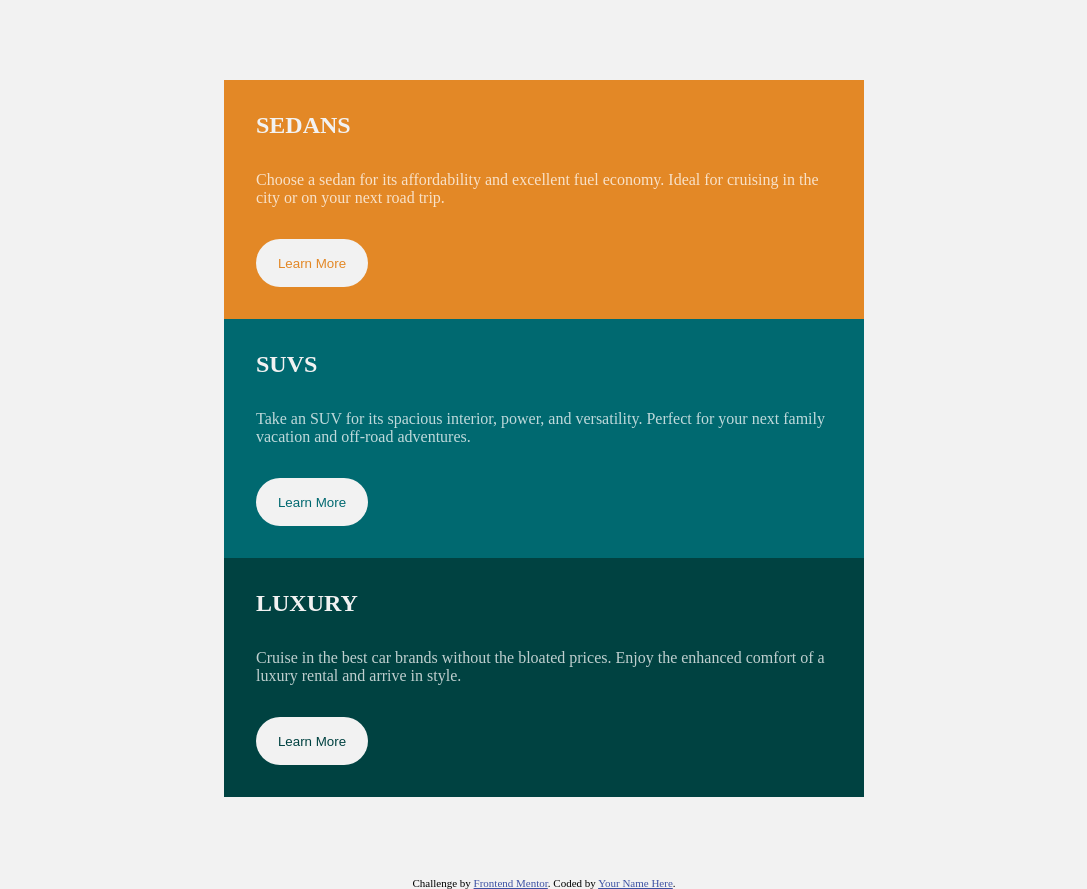
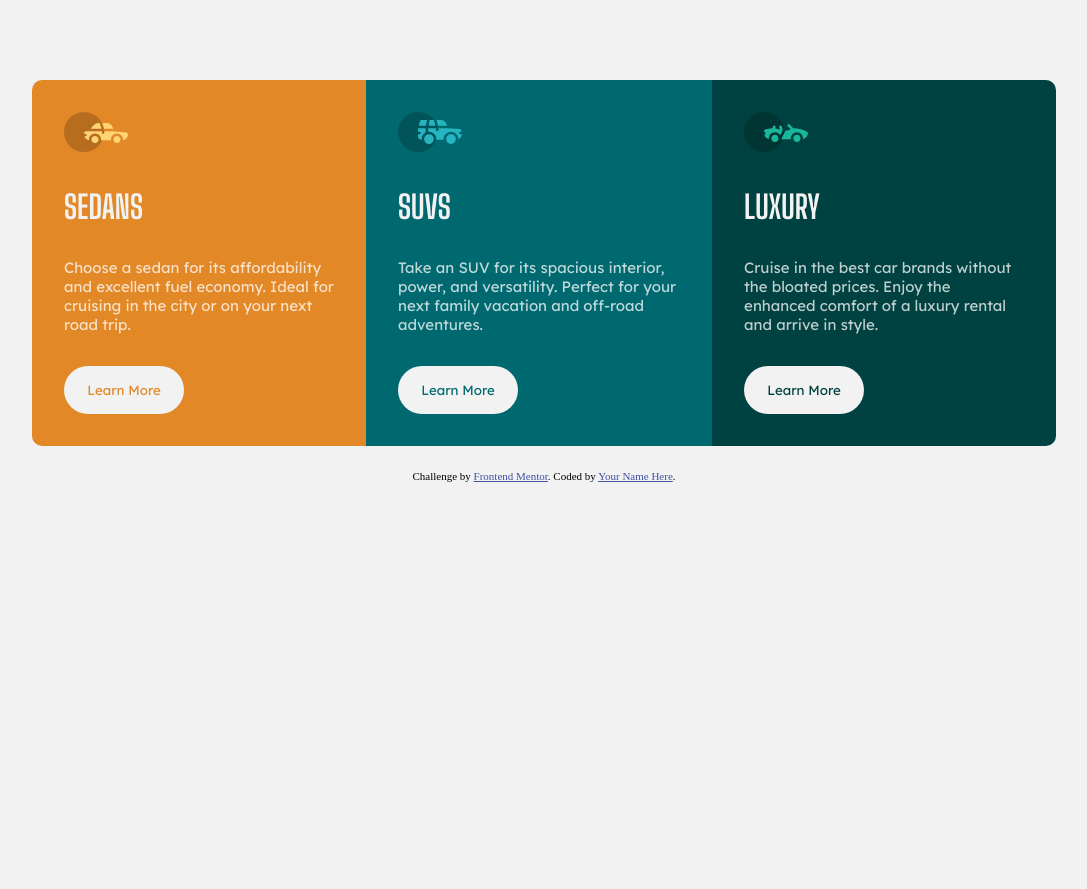
Before and after one commit to kufeziwe-muiambo/Preview-card, a plain HTML site: page index.html in a window 1280 px wide. Shown: the whole page, without its empty margins (96-1183 px from the left). After the commit the page ends 800 px from the top, so only its background shows below. Drawn offline with Linux system fonts and the light colour scheme.

Commit message:
media query

```diff
--- a/index.html
+++ b/index.html
@@ -12,6 +12,20 @@
       href="./images/favicon-32x32.png"
     />
 
+    <link rel="preconnect" href="https://fonts.googleapis.com" />
+    <link rel="preconnect" href="https://fonts.gstatic.com" crossorigin />
+    <link
+      href="https://fonts.googleapis.com/css2?family=Lexend+Deca:wght@100..900&display=swap"
+      rel="stylesheet"
+    />
+
+    <link rel="preconnect" href="https://fonts.googleapis.com" />
+    <link rel="preconnect" href="https://fonts.gstatic.com" crossorigin />
+    <link
+      href="https://fonts.googleapis.com/css2?family=Big+Shoulders+Display:wght@100..900&family=Lexend+Deca:wght@100..900&display=swap"
+      rel="stylesheet"
+    />
+
     <title>Frontend Mentor | 3-column preview card component</title>
     <link rel="stylesheet" href="style.css" />
   </head>
@@ -19,6 +33,7 @@
     <main>
       <div class="container">
         <div class="items item1">
+          <img src="images/icon-sedans.svg" alt="Sedans" />
           <h2>Sedans</h2>
           <p>
             Choose a sedan for its affordability and excellent fuel economy.
@@ -28,6 +43,7 @@
         </div>
 
         <div class="items item2">
+          <img src="images/icon-suvs.svg" alt="SUVs" />
           <h2>SUVs</h2>
           <p>
             Take an SUV for its spacious interior, power, and versatility.
@@ -37,6 +53,7 @@
         </div>
 
         <div class="items item3">
+          <img src="images/icon-luxury.svg" alt="luxury" />
           <h2>Luxury</h2>
           <p>
             Cruise in the best car brands without the bloated prices. Enjoy the
--- a/style.css
+++ b/style.css
@@ -6,11 +6,13 @@
 
 body {
   background: hsl(0, 0%, 95%);
+  font-size: 15px;
 }
 
 .container {
   width: 50%;
-  margin: 5rem auto;
+  min-width: 300px;
+  margin: 5rem auto 1.5rem;
   display: flex;
   flex-direction: column;
   gap: 0;
@@ -19,16 +21,22 @@ body {
 p {
   color: hsla(0, 0%, 100%, 0.75);
   margin: 0 2rem 2rem;
+  font-family: "Lexend Deca", sans-serif;
+  font-weight: 400;
 }
 
 h2 {
   color: hsl(0, 0%, 95%);
   margin: 2rem;
   text-transform: uppercase;
+  font-family: "Big Shoulders Display", sans-serif;
+  font-size: 2rem;
+  font-weight: 700;
 }
 
 .item1 {
   background: hsl(31, 77%, 52%);
+  border-radius: 10px 10px 0 0;
 }
 
 .item2 {
@@ -37,6 +45,7 @@ h2 {
 
 .item3 {
   background: hsl(179, 100%, 13%);
+  border-radius: 0 0 10px 10px;
 }
 
 .attribution {
@@ -52,9 +61,10 @@ h2 {
   border: none;
   margin: 0 2rem 2rem;
   border-radius: 25px;
-  width: 7rem;
+  width: 7.5rem;
   height: 3rem;
   text-transform: capitalize;
+  font-family: "Lexend Deca", sans-serif;
 }
 
 .btn1 {
@@ -66,3 +76,28 @@ h2 {
 .btn3 {
   color: hsl(179, 100%, 13%);
 }
+
+img {
+  margin: 2rem 2rem 0;
+}
+
+@media (min-width: 500px) {
+  .container {
+    width: 80%;
+    min-width: 300px;
+    margin: 5rem auto 1.5rem;
+    display: flex;
+    flex-direction: row;
+    gap: 0;
+  }
+
+  .item1 {
+    background: hsl(31, 77%, 52%);
+    border-radius: 10px 0 0 10px;
+  }
+
+  .item3 {
+    background: hsl(179, 100%, 13%);
+    border-radius: 0 10px 10px 0;
+  }
+}
```
